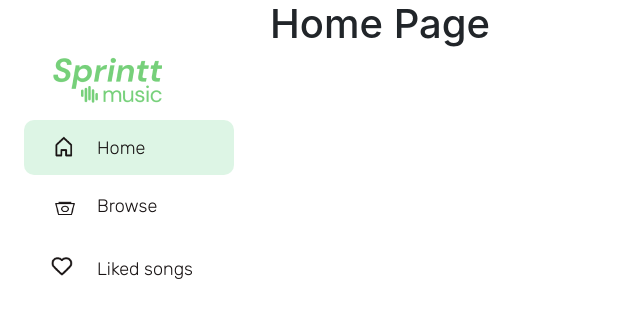
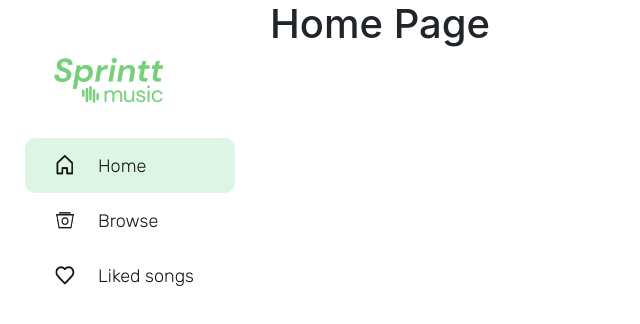
Before and after one commit to rellymat/spotify-sprintt, a React (Create React App) app: page / in a window 1280 px wide. Shown: the top 324 px of the page, without its empty margins (0-640 px from the left). Built offline with nearby package versions, Linux system fonts and the light colour scheme.

Commit message:
update files

```diff
--- /dev/null
+++ b/src/components/commons/navItem.jsx
@@ -0,0 +1,17 @@
+import React from 'react';
+import { NavLink } from "react-router-dom";
+
+const NavItem = ({path, img, text, currectPath}) => {
+    let classes = 'nav_item Rectangle_17'
+    classes += currectPath === '/' && text === 'Home' ? ' active' : ''
+    return (
+        <NavLink className={classes}
+            activeClassName="active"
+            to={path}>
+            <img src={img} className="Vector" alt="" />
+            <p className="nav_text"> {text} </p>
+        </NavLink>
+    );
+}
+
+export default NavItem;
--- a/src/components/navBar.jsx
+++ b/src/components/navBar.jsx
@@ -1,52 +1,46 @@
 import React, { Component } from "react";
-import { NavLink } from "react-router-dom";
 import home from "../assets/home_icon.png"
 import browse from "../assets/browse_icon.png"
 import liked from "../assets/liked_songs_icon.png"
 import { withRouter } from "react-router";
+import NavItem from "./commons/navItem";
 
 
 
 class NavBar extends Component {
-
-    getRectangle = path => {
-        switch (path) {
-            case '/browse':
-                return 'Rectangle_18';
-            case '/liked_songs':
-                return 'Rectangle_19';
-            default:
-                return 'Rectangle_17';
-        }
+    state = {
+        nav_items: [
+            {
+                path: '/home',
+                img: home,
+                text: 'Home'
+            },
+            {
+                path: '/browse',
+                img: browse,
+                text: 'Browse'
+            },
+            {
+                path: '/liked',
+                img: liked,
+                text: 'Liked songs'
+            }
+        ]
     }
 
-
     render() {
-        const rectangle = this.getRectangle(this.props.location.pathname)
+        const currectPath = this.props.location.pathname;
         return (
-            <nav className="navbar navbar-expand wrapper">
+            <nav className="navbar">
                 <div className="Frame_9">
                     <div className="sprintt" />
                 </div>
-                <div className="collapse navbar-collapse" id="navbarNavAltMarkup">
-                    <div className="navbar-nav">
-                        <div className={rectangle}></div>
-                        <NavLink className="nav_item"
-                            to="/home">
-                            <img src={home} className="Vector" alt="" />
-                            <p className="Home"> Home </p>
-                        </NavLink>
-                        <NavLink className="nav_item"
-                            to="/browse">
-                            <img src={browse} className="Vector1" alt="" />
-                            <p className="Browse"> Browse </p>
-                        </NavLink>
-                        <NavLink className="nav_item"
-                            to="/liked_songs">
-                            <img src={liked} className="Ellipse" alt="" />
-                            <p className="Liked_songs"> Liked songs </p>
-                        </NavLink>
-                    </div>
+                <div className="nav_menu">
+                    {this.state.nav_items.map((item, index) => {
+                        return (
+                            <NavItem key={index} path={item.path} img={item.img} text={item.text} currectPath={currectPath}/>
+                        )
+                    })}
                 </div>
             </nav>
         );
--- a/src/index.css
+++ b/src/index.css
@@ -1,141 +1,45 @@
+/* App.js */
+
 .rowC{
   display:flex;
   flex-direction:row;
 }
 
+/* navBar.jsx */
+
+.nav_menu{
+  position: fixed;
+  top: 138px;
+  left: 25px;
+  color: #191414;
+}
+
+.nav_item{
+  display:flex;
+  flex-direction:row;
+}
 
 .nav_item:hover {
-  width: 210px;
-  height: 55px;
-  background-color: black;
+  background: rgba(29, 185, 84, 0.15);
   border-radius: 10px;
 }
 
-.wrapper {
-  position: absolute;
+.navbar {
+  position: relative;
   width: 270px;
   height: 1080px;
   left: -1px;
   top: 0px;
-
   background: linear-gradient(0deg, #FFFFFF, #FFFFFF);
 }
 
 .Frame_9{
-  position: absolute;
+  position: fixed;
   width: 210px;
   height: 58px;
   left: 28px;
   top: 54px;
   background: #FFFFFF;
-}
-
-.Rectangle_17{
-  position: absolute;
-  width: 210px;
-  height: 55px;
-  left: 25px;
-  top: 120px;
-
-  background: rgba(29, 185, 84, 0.15);
-  border-radius: 10px;
-}
-
-.Rectangle_18{
-  position: absolute;
-  width: 210px;
-  height: 55px;
-  left: 25px;
-  top: 175px;
-
-  background: rgba(29, 185, 84, 0.15);
-  border-radius: 10px;
-}
-
-.Rectangle_19{
-  position: absolute;
-  width: 210px;
-  height: 55px;
-  left: 25px;
-  top: 240px;
-
-  background: rgba(29, 185, 84, 0.15);
-  border-radius: 10px;
-}
-
-
-.Home{
-
-  position: absolute;
-  width: 49px;
-  height: 21px;
-  left: 98px;
-  top: 138px;
-
-  font-family: 'Rubik', sans-serif;
-  font-style: normal;
-  font-weight: 300;
-  font-size: 18px;
-  line-height: 21px;
-
-  color: #191414;
-}
-
-.Vector{
-  position: absolute;
-  width: 20.18px;
-  height: 21.6px;
-  left: 55px;
-  top: 136px;
-}
-
-.Vector1{
-  position: absolute;
-  width: 22.4px;
-  height: 18.4px;
-  left: 55px;
-  top: 199px
-}
-
-.Browse {
-  position: absolute;
-  width: 61px;
-  height: 21px;
-  left: 98px;
-  top: 196px;
-
-  font-family: Rubik;
-  font-style: normal;
-  font-weight: 300;
-  font-size: 18px;
-  line-height: 21px;
-
-  color: #191414;
-}
-
-.Ellipse{
-  position: absolute;
-  width: 22.38px;
-  height: 22.4px;
-  left: 52px;
-  top: 255px;
-
-}
-
-.Liked_songs{
-  position: absolute;
-  width: 96px;
-  height: 21px;
-  left: 98px;
-  top: 259px;
-
-  font-family: Rubik;
-  font-style: normal;
-  font-weight: 300;
-  font-size: 18px;
-  line-height: 21px;
-
-  color: #191414;
 }
 
 .sprintt {
@@ -147,3 +51,39 @@
 
   background: url(./assets/logo.png);
 }
+
+
+.Rectangle_17{
+  position: relative;
+  width: 210px;
+  height: 55px;
+}
+
+.active {
+  background: rgba(29, 185, 84, 0.15);
+  border-radius: 10px;
+}
+
+.Vector{
+  position: absolute;
+  width: 20.18px;
+  height: 21.6px;
+  left: 30px;
+  top: 16px;
+}
+
+.nav_text {
+  position: absolute;
+  width: 96px;
+  height: 21px;
+  left: 73px;
+  top: 18px;
+
+  font-family: Rubik;
+  font-style: normal;
+  font-weight: 300;
+  font-size: 18px;
+  line-height: 21px;
+
+  color: #191414;
+}
```
